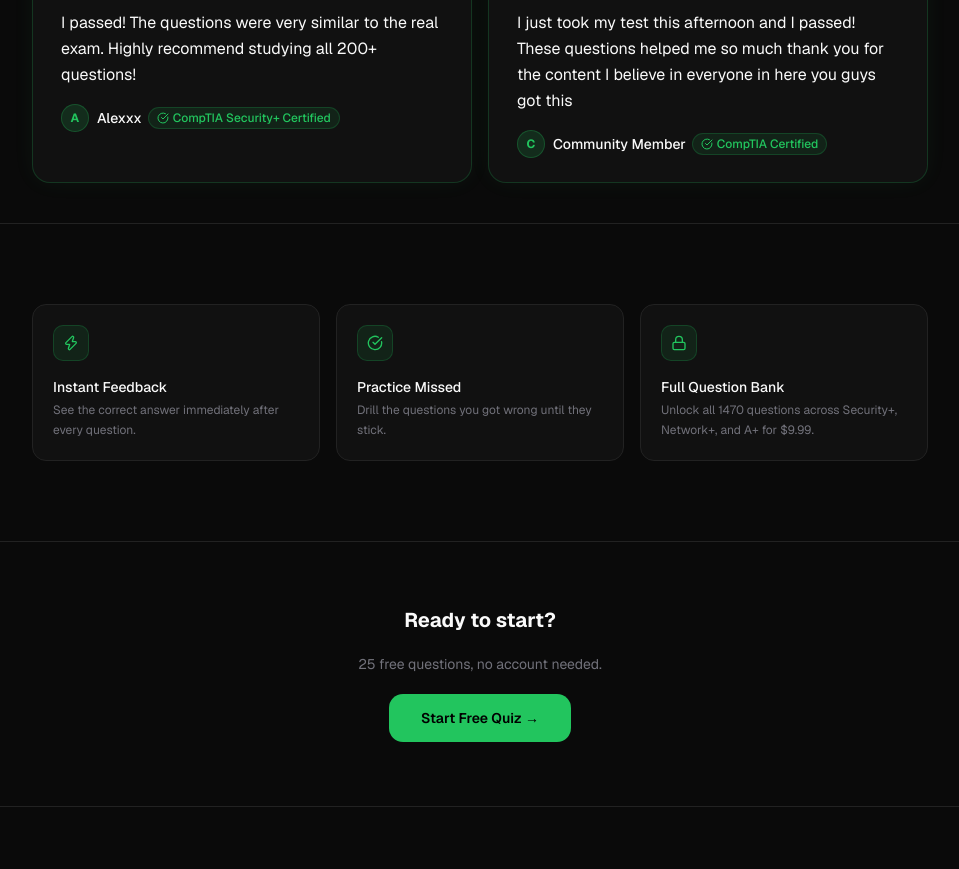
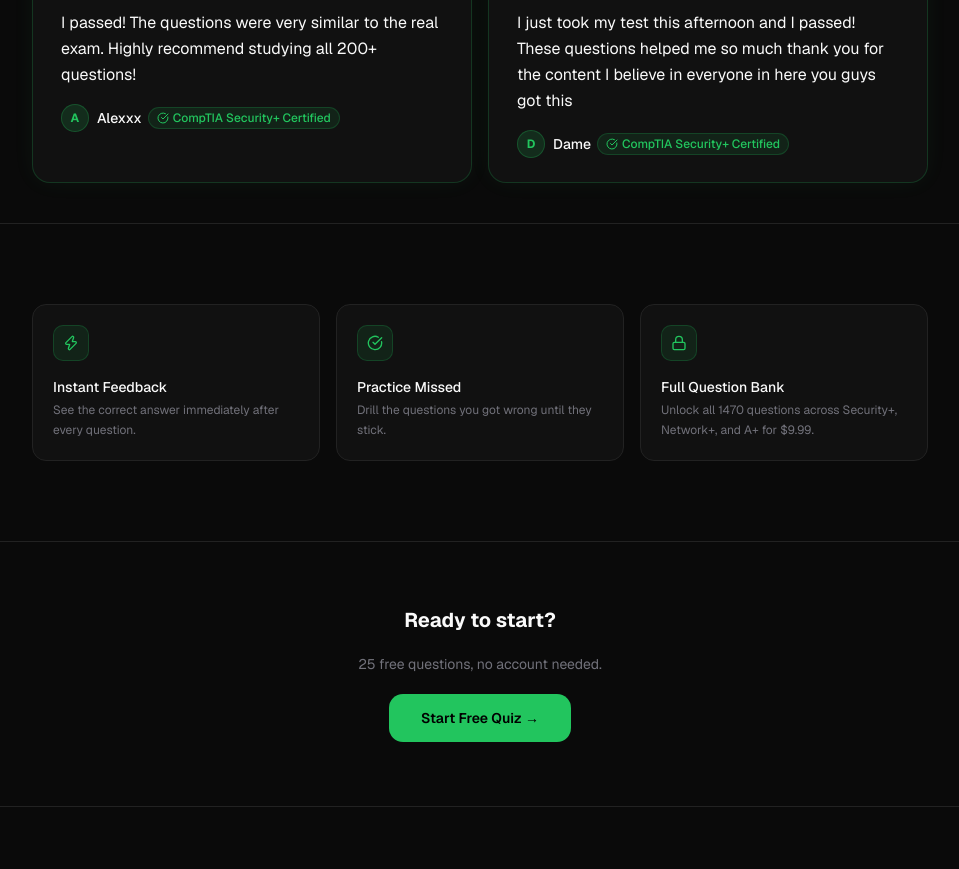
Before and after one commit to RayyanNahavandi/passplus, a Next.js app: page / in a window 1280 px wide. Shown: the part 1140-2009 px from the top of the page, without its empty margins (160-1119 px from the left). Built offline with nearby package versions, Linux system fonts and the light colour scheme; no server answers.

Commit message:
update Dame testimonial to match Alexxx style

```diff
--- a/app/page.tsx
+++ b/app/page.tsx
@@ -706,13 +706,13 @@
               {/* Attribution */}
               <div className="flex items-center gap-2">
                 <div className="w-7 h-7 rounded-full bg-accent-green/15 border border-accent-green/25 flex items-center justify-center text-xs font-bold text-accent-green">
-                  C
+                  D
                 </div>
                 <div className="flex items-center gap-1.5">
-                  <span className="text-sm font-medium text-foreground">Community Member</span>
+                  <span className="text-sm font-medium text-foreground">Dame</span>
                   <span className="inline-flex items-center gap-1 text-xs text-accent-green bg-accent-green/10 border border-accent-green/20 px-2 py-0.5 rounded-full font-medium">
                     <CheckCircle className="w-3 h-3" />
-                    CompTIA Certified
+                    CompTIA Security+ Certified
                   </span>
                 </div>
               </div>
```
